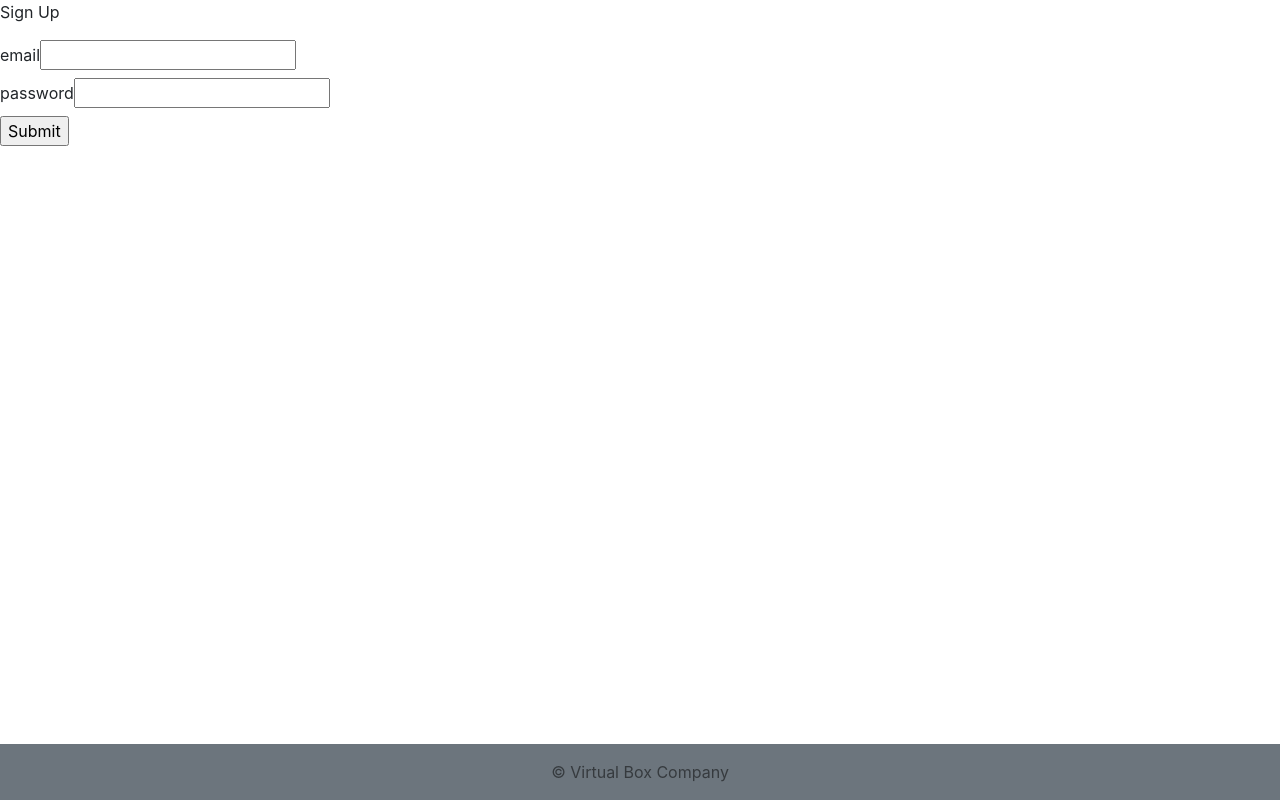
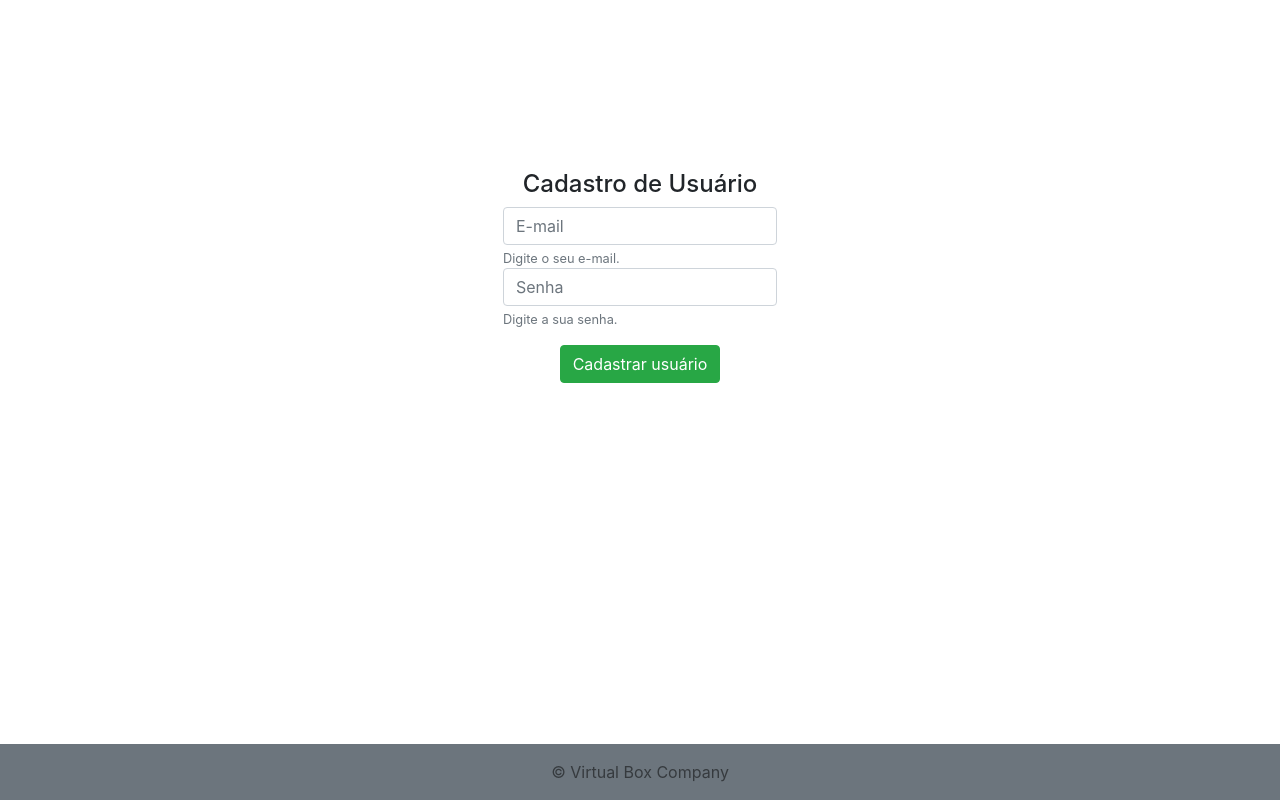
Before and after one commit to Kevin-Lev/caixa-virtual, a Next.js app: page /signup in a window 1280 px wide. Built offline with nearby package versions, Linux system fonts and the light colour scheme.

Commit message:
cadastro de usuários finalizado

```diff
--- a/models/Usuario.js
+++ b/models/Usuario.js
@@ -20,5 +20,4 @@ const UsuarioSchema = new mongoose.Schema(
     }
 );
 
-module.exports =
-    mongoose.models.Usuario || mongoose.model('Usuario', UsuarioSchema, 'usuarios');
+module.exports = mongoose.models.Usuario || mongoose.model('Usuario', UsuarioSchema, 'usuarios');
--- a/pages/api/usuarios/index.js
+++ b/pages/api/usuarios/index.js
@@ -16,7 +16,7 @@ function findUser(email, callback) {
 }
 
 async function createUser(email, password, callback) {
-    const caixa = await createCaixa()
+    const caixa = await createCaixa();
 
     bcrypt.hash(password, saltRounds, function (err, hash) {
         // Store hash in your password DB.
@@ -29,15 +29,15 @@ async function createUser(email, password, callback) {
             function (err, userCreated) {
                 assert.strictEqual(err, null);
                 callback(userCreated);
-            },
+            }
         );
     });
-    console.log('usuário criado com sucesso!')
+    console.log('usuário criado com sucesso!');
 }
 
 const createCaixa = async () => {
     try {
-        const newCaixa = newBodyCaixa()
+        const newCaixa = newBodyCaixa();
 
         const res = await fetch('http://localhost:3000/api/caixa', {
             method: 'POST',
@@ -48,25 +48,24 @@ const createCaixa = async () => {
             body: JSON.stringify(newCaixa)
         });
 
-        return newCaixa._id
+        return newCaixa._id;
     } catch (err) {
         console.error(err);
     }
 };
 
 const newBodyCaixa = () => {
-    const caixa = {}
+    const caixa = {};
 
-    caixa._id = mongoose.Types.ObjectId()
-    caixa.saldoTotal = 0
-    caixa.movimentacoes = []
+    caixa._id = mongoose.Types.ObjectId();
+    caixa.saldoTotal = 0;
+    caixa.movimentacoes = [];
 
-    console.log('CAIXA ID')
-    console.log(caixa._id)
+    console.log('CAIXA ID');
+    console.log(caixa._id);
 
-    return caixa
-}
-
+    return caixa;
+};
 
 export default (req, res) => {
     if (req.method === 'POST') {
@@ -87,23 +86,24 @@ export default (req, res) => {
                 return;
             }
             if (!user) {
-                console.log('email nao existe')
+                console.log('email nao existe');
                 // procede para a criação de usuário
                 createUser(email, password, function (creationResult) {
-                    console.log('creationResult')
-                    console.log(creationResult)
-                    if (!(Object.keys(creationResult).length === 0 && creationResult.constructor === Object)) {
+                    console.log('creationResult');
+                    console.log(creationResult);
+                    if (
+                        !(
+                            Object.keys(creationResult).length === 0 &&
+                            creationResult.constructor === Object
+                        )
+                    ) {
                         const user = creationResult;
-                        console.log('token')
-                        const token = jwt.sign(
-                            { userId: user._id, email: user.email },
-                            jwtSecret,
-                            {
-                                expiresIn: 3000, //50 minutos
-                            },
-                        );
-                        console.log(token)
-                        res.status(200).json({ token })
+                        console.log('token');
+                        const token = jwt.sign({ userId: user._id, email: user.email }, jwtSecret, {
+                            expiresIn: 3000 //50 minutos
+                        });
+                        console.log(token);
+                        res.status(200).json({ token });
                         return;
                     }
                 });
--- a/pages/caixa/[id].js
+++ b/pages/caixa/[id].js
@@ -10,9 +10,9 @@ export default function MovimentaList({ caixa }) {
 }
 
 MovimentaList.getInitialProps = async ({ query: { id } }) => {
-    console.log(id)
+    console.log(id);
     const res = await fetch(`http://localhost:3000/api/caixa/${id}`);
-    console.log(res)
+    console.log(res);
     const { data } = await res.json();
 
     // Para buscar id e nome da categoria de cada movimentação feita
--- a/pages/signup.js
+++ b/pages/signup.js
@@ -1,72 +1,124 @@
-import React, { useState } from 'react';
-import Router from 'next/router';
+import React, { useState, useEffect } from 'react';
 import cookie from 'js-cookie';
-
+import { Container, Row, Button, Form, Alert } from 'react-bootstrap';
+import Link from 'next/link';
 
 const Signup = () => {
+    const [form, setForm] = useState({ email: '', password: '' });
     const [signupError, setSignupError] = useState('');
-    const [email, setEmail] = useState('');
-    const [password, setPassword] = useState('');
+    const [isSubmitting, setIsSubmitting] = useState(false);
+    const [errors, setErrors] = useState({});
+    const [showAlert, setShowAlert] = useState(false);
+
+    useEffect(() => {
+        if (isSubmitting) {
+            if (Object.keys(errors).length === 0) {
+                execSignup();
+                setIsSubmitting(false);
+                setShowAlert(true);
+            }
+        }
+    });
 
     function handleSubmit(e) {
         e.preventDefault();
+        let errs = validate();
+        setErrors(errs);
+        setIsSubmitting(true);
+    }
 
+    const execSignup = async () => {
         fetch('/api/usuarios', {
             method: 'POST',
             headers: {
-                'Content-Type': 'application/json',
+                'Content-Type': 'application/json'
             },
             body: JSON.stringify({
-                email,
-                password
-            }),
+                email: form.email,
+                password: form.password
+            })
         })
             .then((r) => r.json())
             .then((data) => {
-                console.log('data SIGNUP')
-                console.log(data)
                 if (data && data.error) {
                     setSignupError(data.message);
                 }
                 if (data && data.token) {
                     //set cookie
                     cookie.set('token', data.token, { expires: 15 });
-                    Router.push('/login');
                 }
             });
-    }
+    };
 
+    const validate = () => {
+        let err = {};
+
+        if (!form.email) {
+            err.email = 'Você precisa inserir o seu e-mail.';
+        }
+
+        if (!form.password) {
+            err.password = 'Você precisa inserir uma senha.';
+        }
+
+        return err;
+    };
+
+    const handleChange = (event) => {
+        setForm({
+            ...form,
+            [event.target.name]: event.target.value
+        });
+    };
 
     return (
-        <form onSubmit={handleSubmit}>
-            <p>Sign Up</p>
-            <label htmlFor="email">
-                email
-        <input
-                    value={email}
-                    onChange={(e) => setEmail(e.target.value)}
-                    name="email"
-                    type="email"
-                />
-            </label>
-
-            <br />
-
-            <label for="password">
-                password
-        <input
-                    value={password}
-                    onChange={(e) => setPassword(e.target.value)}
-                    name="password"
-                    type="password"
-                />
-            </label>
-
-            <br />
-
-            <input type="submit" value="Submit" />
-            {signupError && <p style={{ color: 'red' }}>{signupError}</p>}
-        </form>
+        <Container style={{ marginTop: 170, marginBottom: 170 }}>
+            <Row className="justify-content-center">
+                <Form onSubmit={handleSubmit}>
+                    <h4 style={{ textAlign: 'center' }}>Cadastro de Usuário</h4>
+                    <Form.Group controlId="formCat">
+                        <Form.Control
+                            type="email"
+                            placeholder="E-mail"
+                            name="email"
+                            onChange={handleChange}
+                            isInvalid={errors.email || signupError}
+                            isValid={form.email && !signupError}
+                        />
+                        <Form.Control.Feedback type="invalid">{errors.email}</Form.Control.Feedback>
+                        <Form.Text className="text-muted">Digite o seu e-mail.</Form.Text>
+                        <Form.Control
+                            type="password"
+                            placeholder="Senha"
+                            name="password"
+                            onChange={handleChange}
+                            isInvalid={errors.password || signupError}
+                            isValid={form.password && !signupError}
+                        />
+                        <Form.Control.Feedback type="invalid">
+                            {errors.password || signupError}
+                        </Form.Control.Feedback>
+                        <Form.Text className="text-muted">Digite a sua senha.</Form.Text>
+                    </Form.Group>
+                    <Row className="justify-content-center">
+                        <Button variant="success" type="submit">
+                            Cadastrar usuário
+                        </Button>
+                    </Row>
+                </Form>
+            </Row>
+            <Row className="justify-content-center">
+                <Alert
+                    show={showAlert}
+                    dismissible
+                    style={{ marginTop: 30 }}
+                    variant="success"
+                    onClose={() => setShowAlert(false)}>
+                    Você foi cadastrado com sucesso! <Link href="/login">Clique aqui</Link> para
+                    fazer o seu login!
+                </Alert>
+            </Row>
+        </Container>
     );
 };
 
```
Also changed, not shown: components/Header.js (+6 -6 lines), pages/[id].js (+7 -8 lines), pages/api/auth.js (+5 -11 lines), pages/login.js (+13 -22 lines), pages/categorias/new.js (line endings or trailing spaces).
